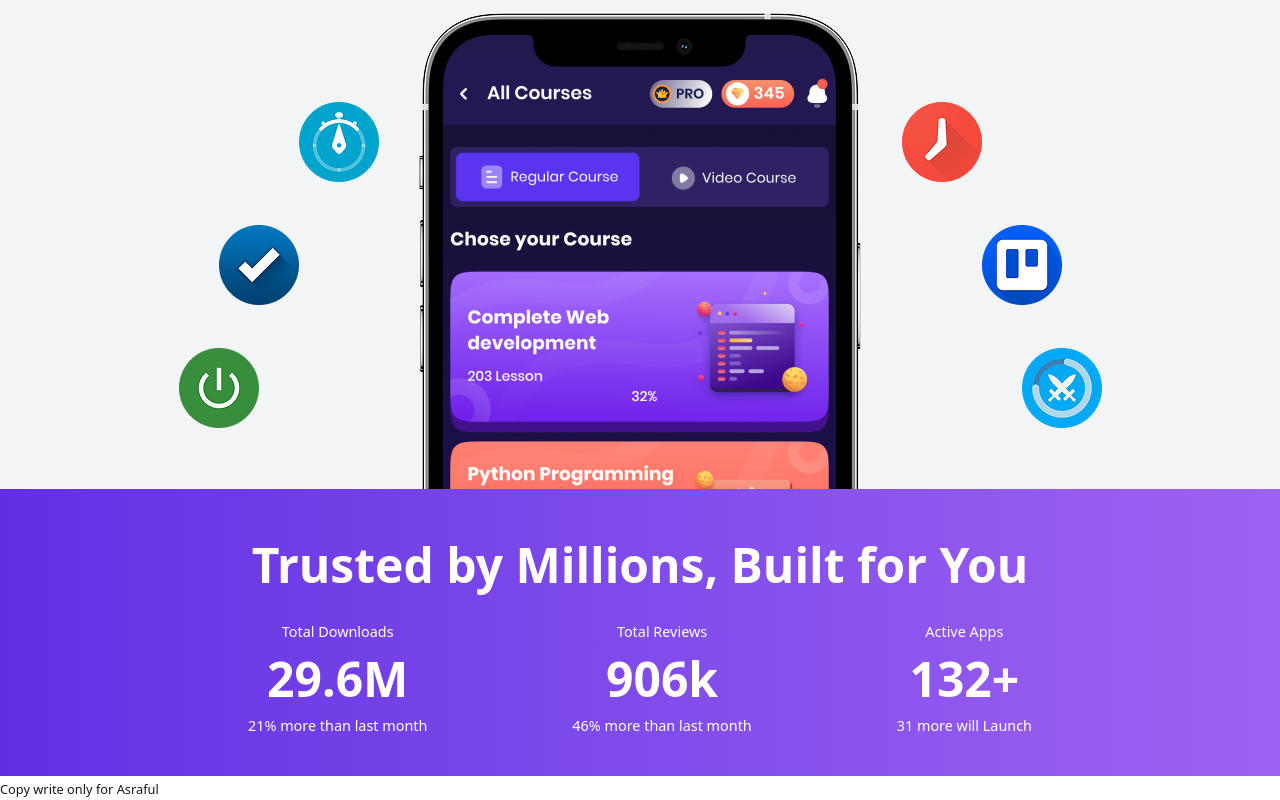
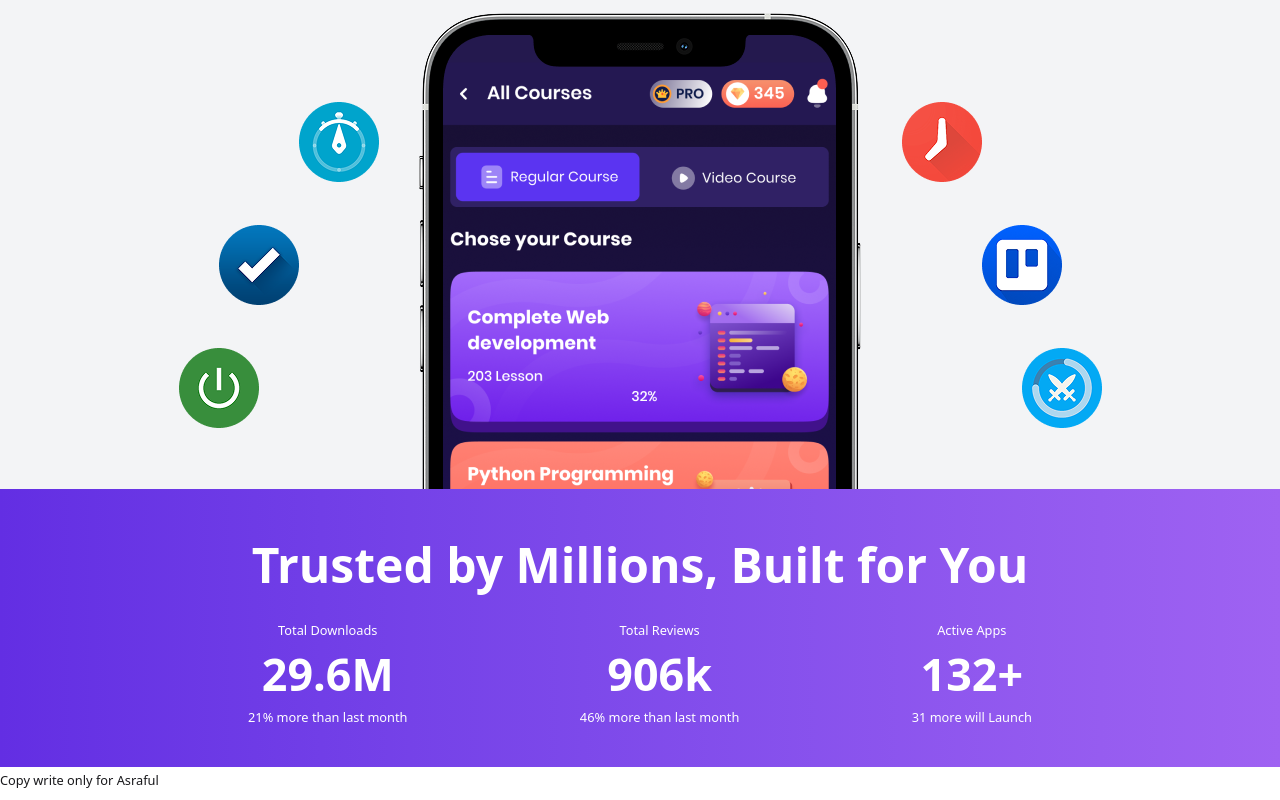
Before and after one commit to asrafulasf72/App-Zone, a React (Vite) app: page / in a window 1280 px wide. Shown: the part 370-1170 px from the top of the page. Built offline with nearby package versions, Linux system fonts and the light colour scheme.

Commit message:
Simple modify

```diff
--- a/src/Pages/Home/Banner.jsx
+++ b/src/Pages/Home/Banner.jsx
@@ -26,19 +26,19 @@ const Banner = () => {
                  </div>
                  <div className='text-white flex flex-col md:flex-row gap-2 justify-between items-center mt-5'>
                       <div className='flex flex-col items-center'>
-                            <p className='text-[.9rem] font-light'>Total Downloads</p>
-                            <h3 className='text-[3rem] font-bold'>29.6M</h3>
-                            <p className='text-[.9rem] font-light'>21% more than last month</p>
+                            <p className='text-[.8rem] font-light'>Total Downloads</p>
+                            <h3 className='text-[2.8rem] font-bold'>29.6M</h3>
+                            <p className='text-[.8rem] font-light'>21% more than last month</p>
                       </div>
                       <div className='flex flex-col items-center'>
-                           <p className='text-[.9rem] font-light'>Total Reviews</p>
-                           <h3 className='text-[3rem] font-bold'>906k</h3>
-                           <p className='text-[.9rem] font-light'>46% more than last month</p>
+                           <p className='text-[.8rem] font-light'>Total Reviews</p>
+                           <h3 className='text-[2.8rem] font-bold'>906k</h3>
+                           <p className='text-[.8rem] font-light'>46% more than last month</p>
                       </div>
                       <div className='flex flex-col items-center'>
-                           <p className='text-[.9rem] font-light'>Active Apps</p>
-                           <h3 className='text-[3rem] font-bold'>132+</h3>
-                           <p className='text-[.9rem] font-light'>31 more will Launch</p>
+                           <p className='text-[.8rem] font-light'>Active Apps</p>
+                           <h3 className='text-[2.8rem] font-bold'>132+</h3>
+                           <p className='text-[.8rem] font-light'>31 more will Launch</p>
                       </div>
                  </div>
                 </div>
```
